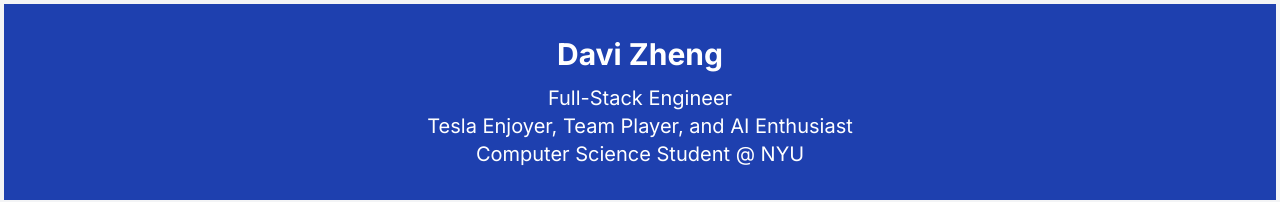
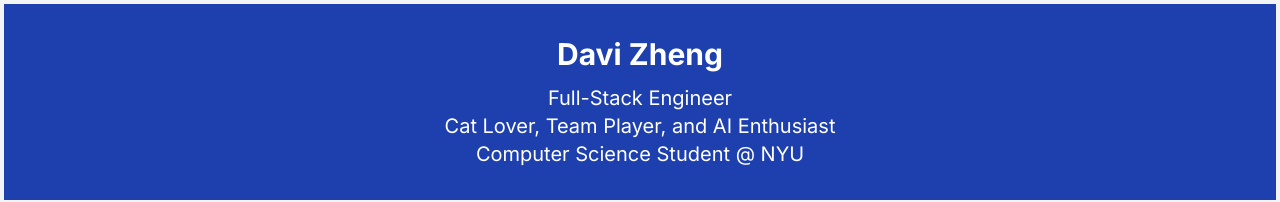
Before and after one commit to DaviZCodes/my-website-bento, a Next.js app: page / in a window 1280 px wide. Shown: the top 202 px of the page. Built offline with nearby package versions, Linux system fonts and the light colour scheme.

Commit message:
cat lover

```diff
--- a/src/app/components/Header.tsx
+++ b/src/app/components/Header.tsx
@@ -4,9 +4,7 @@ export default function Header() {
       <div className="text-white text-center py-8 p-2">
         <h1 className="text-3xl font-bold pb-3">Davi Zheng</h1>
         <div className="text-xl">Full-Stack Engineer</div>
-        <div className="text-xl">
-          Tesla Enjoyer, Team Player, and AI Enthusiast
-        </div>
+        <div className="text-xl">Cat Lover, Team Player, and AI Enthusiast</div>
         <div className="text-xl">Computer Science Student @ NYU</div>
       </div>
     </header>
```
